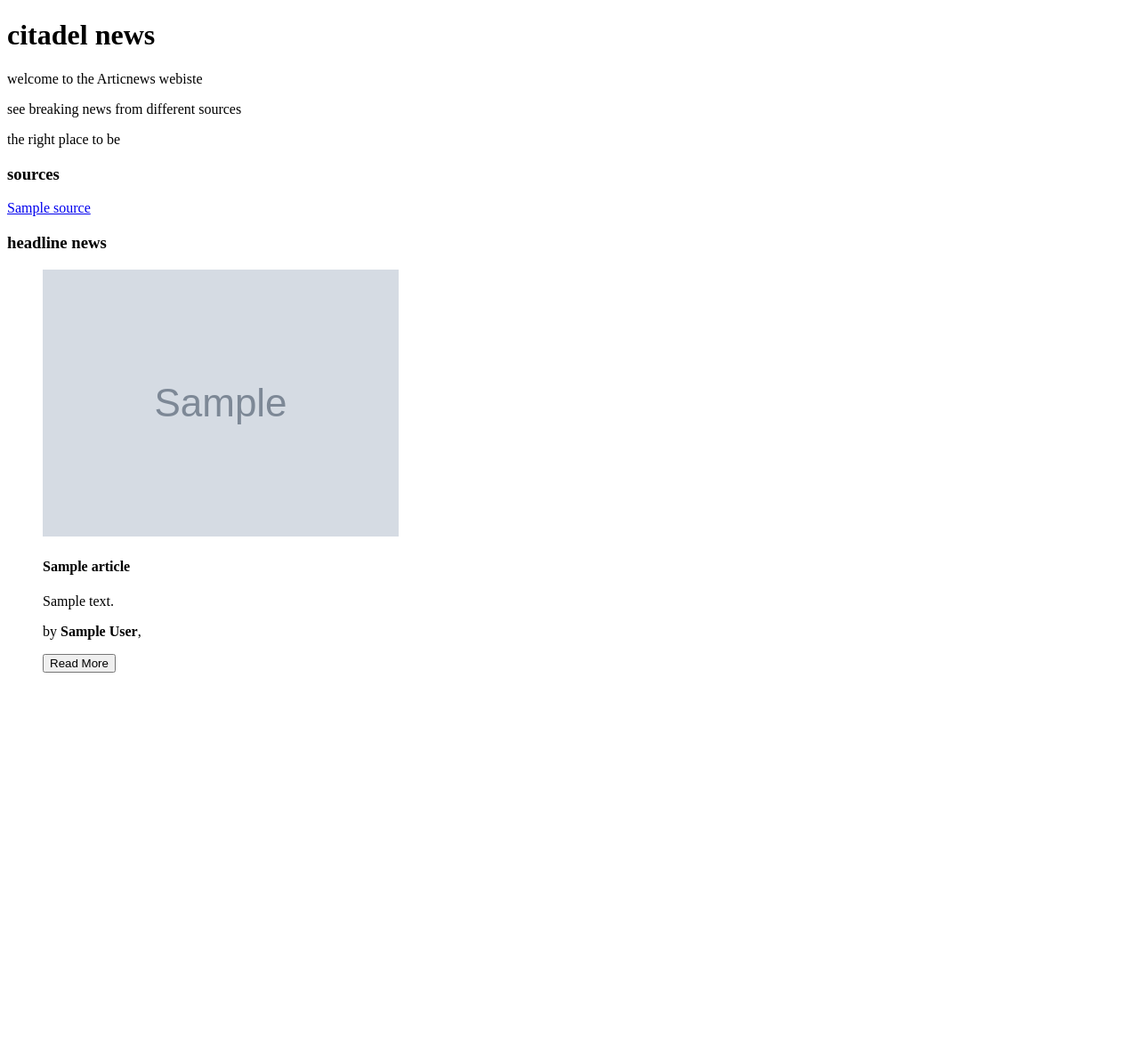
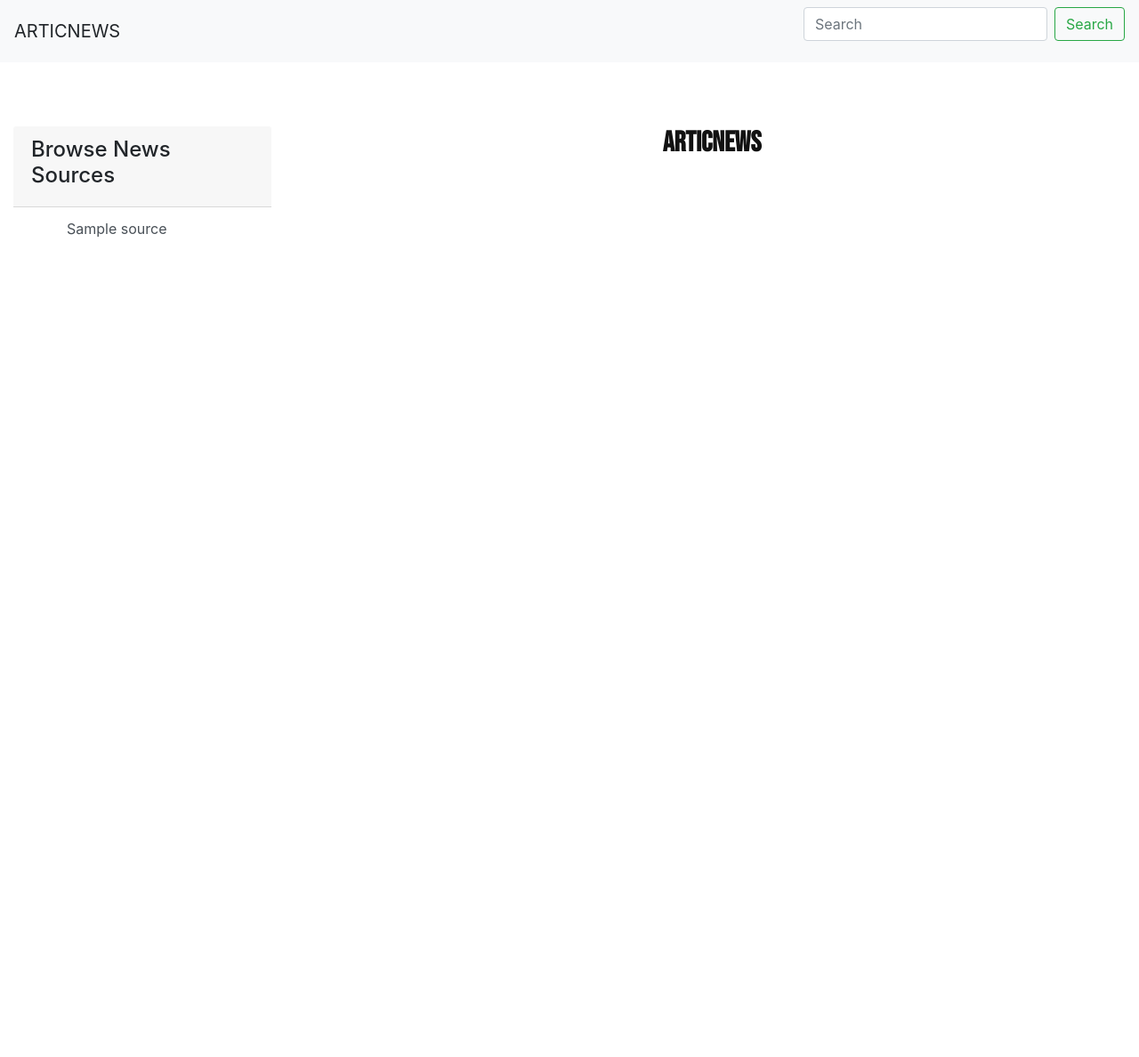
Before and after one commit to Stephenremmi/Articnews, a Flask app: template app/templates/index.html in a window 1280 px wide. Shown: the whole page at 89% size. Before the commit the page ends 756 px from the top, so only its background shows below. Run offline with Flask 2, Linux system fonts and the light colour scheme; the template is opened without the code that fills it: most values are stand-ins (such as "Sample title", 1, 10 or a date in 2020); grey boxes marked "Sample" are stand-in pictures; some libraries are stand-ins or nearby versions.

Commit message:
Add bootstrap

```diff
--- a/app/main/__init__.py
+++ b/app/main/__init__.py
@@ -1,3 +1,3 @@
 from flask import Blueprint
 main = Blueprint('main',__name__)
-from . import views
+from . import views,error
--- /dev/null
+++ b/app/static/css/index.css
@@ -0,0 +1,27 @@
+.main {
+  flex: 1 1 0;
+  display: flex;
+}
+.container-fluid {
+display: flex;
+}
+.col-9 {
+overflow-y: auto;
+height: 90vh; /* NEW */
+}
+.col-9 h2 {
+font-family: 'Bebas Neue', cursive;
+color: #111;
+font-weight: bold;
+height: 90vh;
+}
+.col-9 h5 p {
+font-family: 'Bebas Neue', cursive;
+color: #111;
+
+}
+.container h5 p {
+font-family: 'Bebas Neue', cursive;
+color: #111;
+}
+/* Responsive columns - one column layout (vertical) on small screens */
--- a/app/templates/base.html
+++ b/app/templates/base.html
@@ -1,16 +1,25 @@
-<!DOCTYPE html>
 <html>
-    <head>
-        <meta charset="UTF-8">
-        <meta name="viewport" content="width=device-width, initial-scale=1.0">
-        <meta http-equiv="X-UA-Compatible" content="ie=edge">
-        <title>The Articnews news</title>
-    </head>
-    <body>
-        <!-- content block -->
-        {% block content %}
+<head>
+    <title>Welcome to Arcticnews</title>
+    {% block styles %}
+<link rel="stylesheet" href="https://maxcdn.bootstrapcdn.com/bootstrap/4.0.0/css/bootstrap.min.css" integrity="sha384-Gn5384xqQ1aoWXA+058RXPxPg6fy4IWvTNh0E263XmFcJlSAwiGgFAW/dAiS6JXm" crossorigin="anonymous">
+<link href="https://fonts.googleapis.com/css2?family=Bebas+Neue&display=swap" rel="stylesheet">
+<link rel="stylesheet" href="{{url_for('static',filename='css/index.css')}}">
+    {% endblock %}
+</head>
+<body>
+    {% block navbar %}
+    {% include "navbar.html" %}
+    {% endblock %}
 
-        {% endblock%}
+    {% block content %}
 
-    </body>
+
+    {% endblock %}
+
+    {% block scripts %}
+
+    {% endblock %}
+<script src="https://maxcdn.bootstrapcdn.com/bootstrap/4.0.0/js/bootstrap.min.js" integrity="sha384-JZR6Spejh4U02d8jOt6vLEHfe/JQGiRRSQQxSfFWpi1MquVdAyjUar5+76PVCmYl" crossorigin="anonymous"></script>
+</body>
 </html>
--- /dev/null
+++ b/app/templates/fourOwfour.html
@@ -0,0 +1,5 @@
+{% extends 'base.html'%}
+
+{% block content %}
+    <h1>WHOOOPS we can't find that page</h1>
+{% endblock %}
--- a/app/templates/index.html
+++ b/app/templates/index.html
@@ -1,32 +1,37 @@
-<!DOCTYPE html>
-<html>
+{% extends 'base.html'%}
+{% block content %}
 
-<head>
-    <meta charset="UTF-8">
-    <meta name="viewport" content="width=device-width, initial-scale=1.0">
-    <meta http-equiv="X-UA-Compatible" content="ie=edge">
-    <title>The Articnews</title>
-</head>
-<div class="container">
+<br>
+<br>
+<br>
 
 
-    <h1>citadel news</h1>
-    <p>welcome to the Articnews webiste</p>
-    <p>see breaking news from different sources</p>
-    <p>the right place to be</p>
+<div class="main">
+    <div class="container-fluid">
+      <div class="row">
 
-    <!-- sources -->
-    <h3>sources</h3>
+        <div class="col-3">
+          <div class="card-column">
+            <div class="card-header">
+              <h4>Browse News Sources</h4>
+            </div>
+            <div class="list-group list-group-flush scrolly">
+              <ul>
+                {% for source in sources %}
+                <a href="/source/{{source.id}}" class="list-group-item list-group-item-action">{{source.name}}</a>
+            {%endfor%}
+              </ul>
+            </div>
 
-    <div class="list-group list-group-flush">
-            {%for source in sources%}
-            <a href="/source/{{source.id}}" class="list-group-item list-group-item-action">{{source.name}}</a>
-            {%endfor%}
-    </div>
+          </div>
+        </div>
 
     <!-- headlines -->
-    <h3> headline news</h3>
-    <ul>
+    <div class="col-9">
+        <h2 align="center"> Articnews </h2>
+        <div class="container">
+          <div class="card-columns">
+
         {% for article in top_news %}
         <!-- <li>{{ article.author}}</li>
            <li>{{ article.title}}</li>
@@ -35,35 +40,27 @@
            <li>{{ article.urlToImage}}</li>
            <li>{{ article.publishedAt}}</li>
            <li>{{ article.content}}</li> -->
+            <div class="card">
+              <img class="card" src="{{article.urlToImage}}" alt="Card image cap" size="100px200">
+              <div class="card-body">
+                <h5 class="card-title">{{article.author}}</h5>
+                <a href="{{article.url}}" target="_blank" style="color: #fff;">
+                    <button type="button" class="btn btn-primary">
+                        Read More <span class="badge badge-light">4</span>
+                      </button>
+                </a>
+              </div>
 
-        <div class="jumbotron text-center hoverable p-4">
-            <div class="row">
-                <div class="col-md-6 offset-md-1 mx-3 my-3">
-                    <div class="view overlay">
-                        <img src="{{article.urlToImage}}" class="img-fluid"
-                            alt="Sample image for first version of blog listing">
-                        <a>
-                            <div class="mask rgba-white-slight"></div>
-                        </a>
-                    </div>
-                </div>
-                <div class="col-md-5 text-md-left ml-3 mt-3">
-                    </a>
-                    <h4 class="h4 mb-4">{{article.title}}</h4>
-                    {%if article.content%}
-                    <p class="font-weight-normal">{{article.content | truncate(120)}}</p>
-                    {%endif%}
-                    <p class="font-weight-normal">by <a><strong>{{article.author}}</strong></a>,
-                    </p>
-                    <a href="{{article.url}}" target="_blank" style="color: #fff;">
-                        <button  class="btn">Read More <i
-                                class="fas fa-link"></i></button>
-                    </a>
-                </div>
             </div>
+            {% endfor %}
+          </div>
         </div>
-        {% endfor %}
-    </ul>
+      </div>
+
+    </div>
+  </div>
 </div>
 
-</html>
+
+
+{% endblock %}
--- /dev/null
+++ b/app/templates/navbar.html
@@ -0,0 +1,7 @@
+<nav class="navbar navbar-light bg-light justify-content-between">
+  <a class="navbar-brand">ARTICNEWS</a>
+  <form class="form-inline">
+    <input class="form-control mr-sm-2" type="search" placeholder="Search" aria-label="Search">
+    <button class="btn btn-outline-success my-2 my-sm-0" type="submit">Search</button>
+  </form>
+</nav>
```
Also changed, not shown: app/main/error.py (added, +9 -0 lines).
